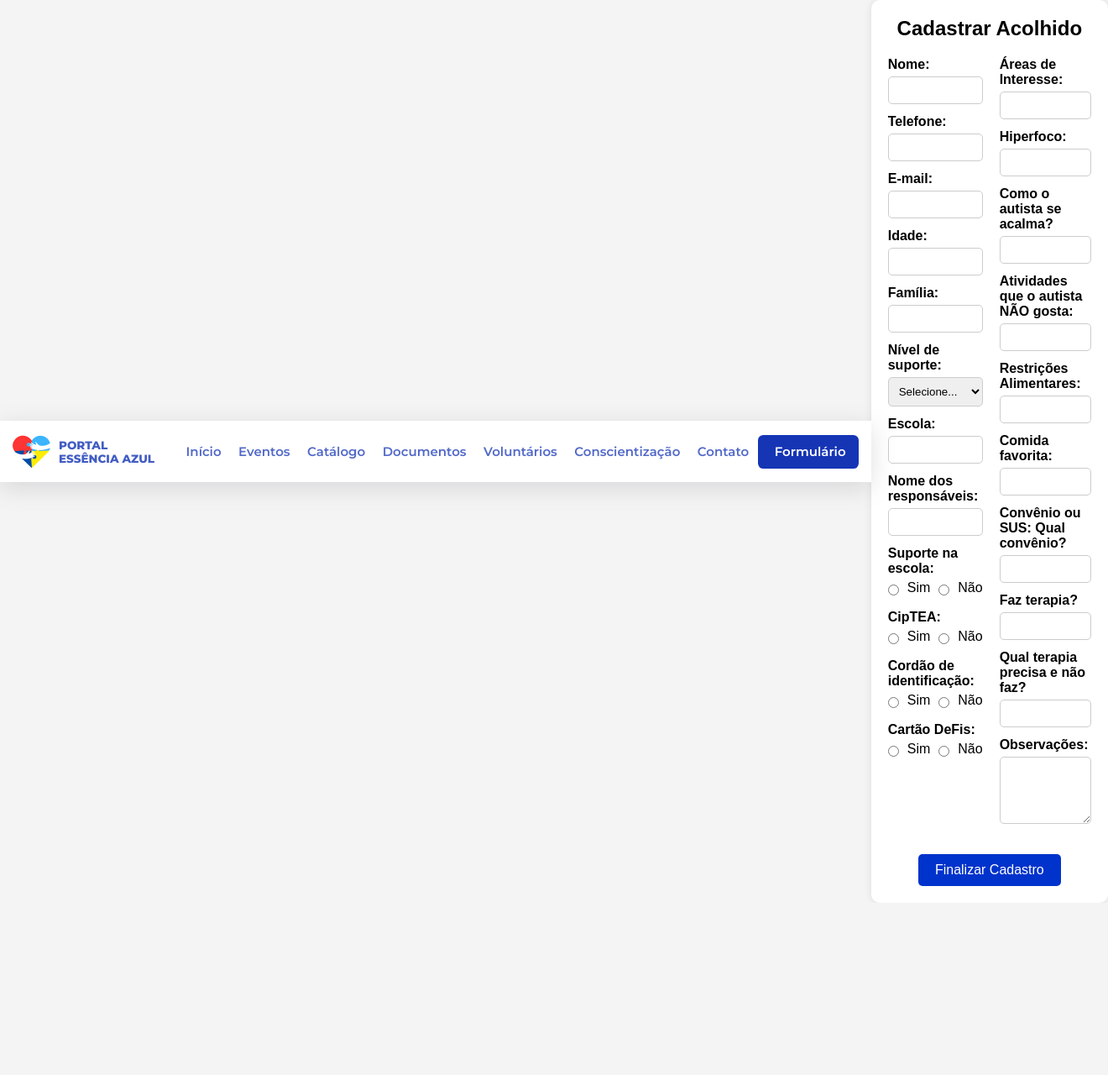
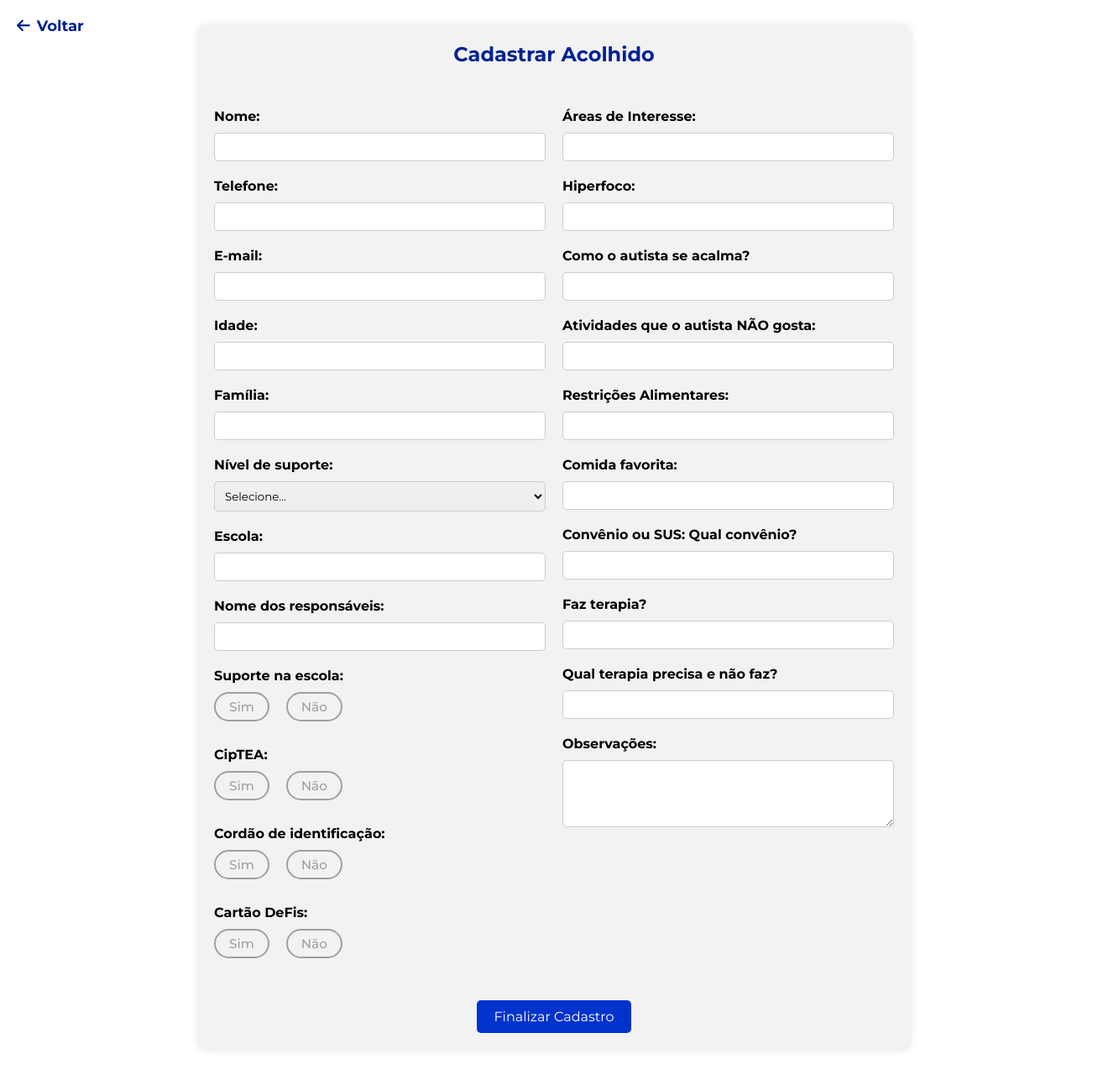
Before and after one commit to Ana-Livia-Lopes/Portal_essencia_azul, a PHP site: page /pages/cadastrar_acolhido.html in a window 1320 px wide. Shown: the whole page at 84% size. Before the commit the page ends 1055 px from the top, so only its background shows below. Run offline with PHP 8.4, Linux system fonts and the light colour scheme.

Commit message:
frontend pagina cad_acolhido, frontend seção acolhidos pagina gerenciamento

```diff
--- a/assets/css/cad_acolhido.css
+++ b/assets/css/cad_acolhido.css
@@ -2,29 +2,55 @@
     box-sizing: border-box;
     margin: 0;
     padding: 0;
-    font-family: Arial, sans-serif;
+    font-family: 'Montserrat';
 }
 
 body {
-    background-color: #f4f4f4;
+    align-items: center;
     display: flex;
-    justify-content: center;
+    flex-direction: column;
+}
+
+.voltar-div {
+    position: absolute;
+    top: 20px;
+    left: 20px;
+}
+
+.voltar-div:hover {
+    color:#0033CC;
+    cursor: pointer;
+}
+
+.voltar {
+    color: #002293;
+    display: flex;
     align-items: center;
-    min-height: 100vh;
+    text-decoration: none;
+    gap: 8px;
+    font-size: 18px;
+    transition: color 0.3s;
+}
+
+.voltar:hover {
+    color: #0033CC;
 }
 
 .container {
-    background: white;
+    background-color: #F2F2F2;
     padding: 20px;
     border-radius: 10px;
     box-shadow: 0px 0px 10px rgba(0, 0, 0, 0.1);
-    max-width: 800px;
+    max-width: 850px;
     width: 100%;
+    margin-top: 30px;
+    margin-bottom: 30px;
 }
 
 h2 {
     text-align: center;
-    margin-bottom: 20px;
+    margin-bottom: 50px;
+    color: #002293;
 }
 
 .form-container {
@@ -32,18 +58,18 @@ h2 {
     gap: 20px;
 }
 
-.form-column {
+.coluna {
     flex: 1;
 }
 
-.form-group {
+.label-input {
     margin-bottom: 12px;
 }
 
 label {
     font-weight: bold;
     display: block;
-    margin-bottom: 5px;
+    margin-bottom: 10px;
 }
 
 input, select, textarea {
@@ -58,13 +84,43 @@ textarea {
     height: 80px;
 }
 
-.radio-group {
-    display: flex;
-    gap: 10px;
+.label-input {
+    margin-bottom: 20px;
 }
 
-.radio-group label {
-    font-weight: normal;
+.label-input > label {
+    display: block;
+    margin-bottom: 10px;
+    font-weight: bold;
+    font-size: 1rem;
+}
+
+.radio {
+    display: flex;
+    gap: 20px;
+    flex-wrap: wrap;
+}
+
+.radio input[type="radio"] {
+    display: none;
+}
+
+.radio label {
+    padding: 6px 16px;
+    border: 2px solid #a0a0a0;
+    border-radius: 25px;
+    cursor: pointer;
+    transition: all 0.3s ease;
+    font-size: 0.95rem;
+    color: #a0a0a0;
+    user-select: none;
+    font-weight: 500;
+}
+
+.radio input[type="radio"]:checked + label {
+    background-color: #1535B5;
+    border: 2px solid #1535B5;
+    color: white;
 }
 
 .button-container {
--- /dev/null
+++ b/assets/css/contato.css
@@ -0,0 +1,4 @@
+* {
+    margin: 0;
+    padding: 0;
+}
--- a/pages/cadastrar_acolhido.html
+++ b/pages/cadastrar_acolhido.html
@@ -1,53 +1,54 @@
 <!DOCTYPE html>
 <html lang="pt-br">
+
 <head>
     <meta charset="UTF-8">
     <meta name="viewport" content="width=device-width, initial-scale=1.0">
-    <link rel="stylesheet" href="../assets/css/cad_acolhido.css">
-    <title>Cadastro</title>
+    <link rel="stylesheet" href="/css/cad_acolhido.css">
+    <link rel="stylesheet" href="https://cdnjs.cloudflare.com/ajax/libs/font-awesome/6.7.2/css/all.min.css">
+    <link
+        href="https://fonts.googleapis.com/css2?family=Montserrat:ital,wght@0,100..900;1,100..900&family=Noto+Sans+Arabic:wght@100..900&family=Noto+Serif+Old+Uyghur&display=swap"
+        rel="stylesheet">
+    <title>Cadastrar acolhido</title>
 </head>
+
 <body>
-    <header id="header"></header>
-    <script type="module">
-        import importComponent from "/js/importComponent.js";
-        importComponent(document.getElementById("header"), "/components/header.html");
-    </script>
-
+    <div class="voltar-div">
+        <h3><a class="voltar" href="/gerenciamento"><i class="fa-solid fa-arrow-left" style="color: '#002293;'"></i> Voltar</a></h3>
+    </div>
     <div class="container">
         <h2>Cadastrar Acolhido</h2>
-
         <form>
             <div class="form-container">
-                <!-- Coluna 1 -->
-                <div class="form-column">
-                    <div class="form-group">
+                <div class="coluna">
+                    <div class="label-input">
                         <label for="name">Nome:</label>
                         <input type="text" id="name">
                     </div>
 
-                    <div class="form-group">
+                    <div class="label-input">
                         <label for="phone">Telefone:</label>
                         <input type="text" id="phone">
                     </div>
 
-                    <div class="form-group">
+                    <div class="label-input">
                         <label for="email">E-mail:</label>
                         <input type="email" id="email">
                     </div>
 
-                    <div class="form-group">
+                    <div class="label-input">
                         <label for="age">Idade:</label>
                         <input type="number" id="age">
                     </div>
 
-                    <div class="form-group">
+                    <div class="label-input">
                         <label for="family">Família:</label>
                         <input type="text" id="family">
                     </div>
 
-                    <div class="form-group">
-                        <label for="support-level">Nível de suporte:</label>
-                        <select id="support-level">
+                    <div class="label-input">
+                        <label for="nivel-suporte">Nível de suporte:</label>
+                        <select id="nivel-suporte">
                             <option value="">Selecione...</option>
                             <option value="1">Nível 1</option>
                             <option value="2">Nível 2</option>
@@ -55,99 +56,110 @@
                         </select>
                     </div>
 
-                    <div class="form-group">
-                        <label for="school">Escola:</label>
-                        <input type="text" id="school">
+                    <div class="label-input">
+                        <label for="escola">Escola:</label>
+                        <input type="text" id="escola">
                     </div>
 
-                    <div class="form-group">
+                    <div class="label-input">
                         <label for="responsible">Nome dos responsáveis:</label>
                         <input type="text" id="responsible">
                     </div>
 
-                    <div class="form-group">
+                    <div class="label-input">
                         <label>Suporte na escola:</label>
-                        <div class="radio-group">
-                            <input type="radio" name="school-support" value="Sim"> <label>Sim</label>
-                            <input type="radio" name="school-support" value="Não"> <label>Não</label>
+                        <div class="radio">
+                            <input type="radio" id="escola-suporte-sim" name="escola-suporte" value="Sim">
+                            <label for="escola-suporte-sim">Sim</label>
+
+                            <input type="radio" id="escola-suporte-nao" name="escola-suporte" value="Não">
+                            <label for="escola-suporte-nao">Não</label>
                         </div>
                     </div>
 
-                    <div class="form-group">
+                    <div class="label-input">
                         <label>CipTEA:</label>
-                        <div class="radio-group">
-                            <input type="radio" name="ciptea" value="Sim"> <label>Sim</label>
-                            <input type="radio" name="ciptea" value="Não"> <label>Não</label>
+                        <div class="radio">
+                            <input type="radio" id="ciptea-sim" name="ciptea" value="Sim">
+                            <label for="ciptea-sim">Sim</label>
+
+                            <input type="radio" id="ciptea-nao" name="ciptea" value="Não">
+                            <label for="ciptea-nao">Não</label>
                         </div>
                     </div>
 
-                    <div class="form-group">
+                    <div class="label-input">
                         <label>Cordão de identificação:</label>
-                        <div class="radio-group">
-                            <input type="radio" name="cord" value="Sim"> <label>Sim</label>
-                            <input type="radio" name="cord" value="Não"> <label>Não</label>
+                        <div class="radio">
+                            <input type="radio" id="cordao-sim" name="cordao" value="Sim">
+                            <label for="cordao-sim">Sim</label>
+
+                            <input type="radio" id="cordao-nao" name="cordao" value="Não">
+                            <label for="cordao-nao">Não</label>
                         </div>
                     </div>
 
-                    <div class="form-group">
+                    <div class="label-input">
                         <label>Cartão DeFis:</label>
-                        <div class="radio-group">
-                            <input type="radio" name="defis" value="Sim"> <label>Sim</label>
-                            <input type="radio" name="defis" value="Não"> <label>Não</label>
+                        <div class="radio">
+                            <input type="radio" id="defis-sim" name="defis" value="Sim">
+                            <label for="defis-sim">Sim</label>
+
+                            <input type="radio" id="defis-nao" name="defis" value="Não">
+                            <label for="defis-nao">Não</label>
                         </div>
                     </div>
                 </div>
 
-                <!-- Coluna 2 -->
-                <div class="form-column">
-                    <div class="form-group">
-                        <label for="interest">Áreas de Interesse:</label>
-                        <input type="text" id="interest">
+                <div class="coluna">
+                    <div class="label-input">
+                        <label for="interesse">Áreas de Interesse:</label>
+                        <input type="text" id="interesse">
                     </div>
 
-                    <div class="form-group">
-                        <label for="hyperfocus">Hiperfoco:</label>
-                        <input type="text" id="hyperfocus">
+                    <div class="label-input">
+                        <label for="hiperfoco">Hiperfoco:</label>
+                        <input type="text" id="hiperfoco">
                     </div>
 
-                    <div class="form-group">
-                        <label for="calm">Como o autista se acalma?</label>
-                        <input type="text" id="calm">
+                    <div class="label-input">
+                        <label for="comoacalma">Como o autista se acalma?</label>
+                        <input type="text" id="comoacalma">
                     </div>
 
-                    <div class="form-group">
-                        <label for="dislikes">Atividades que o autista NÃO gosta:</label>
-                        <input type="text" id="dislikes">
+                    <div class="label-input">
+                        <label for="naogosta">Atividades que o autista NÃO gosta:</label>
+                        <input type="text" id="naogosta">
                     </div>
 
-                    <div class="form-group">
-                        <label for="restrictions">Restrições Alimentares:</label>
-                        <input type="text" id="restrictions">
+                    <div class="label-input">
+                        <label for="restricoes">Restrições Alimentares:</label>
+                        <input type="text" id="restricoes">
                     </div>
 
-                    <div class="form-group">
-                        <label for="favorite-food">Comida favorita:</label>
-                        <input type="text" id="favorite-food">
+                    <div class="label-input">
+                        <label for="comida-fav">Comida favorita:</label>
+                        <input type="text" id="comida-fav">
                     </div>
 
-                    <div class="form-group">
-                        <label for="insurance">Convênio ou SUS: Qual convênio?</label>
-                        <input type="text" id="insurance">
+                    <div class="label-input">
+                        <label for="convenio">Convênio ou SUS: Qual convênio?</label>
+                        <input type="text" id="convenio">
                     </div>
 
-                    <div class="form-group">
-                        <label for="therapy">Faz terapia?</label>
-                        <input type="text" id="therapy">
+                    <div class="label-input">
+                        <label for="terapia">Faz terapia?</label>
+                        <input type="text" id="terapia">
                     </div>
 
-                    <div class="form-group">
-                        <label for="needed-therapy">Qual terapia precisa e não faz?</label>
-                        <input type="text" id="needed-therapy">
+                    <div class="label-input">
+                        <label for="precisa-terapia">Qual terapia precisa e não faz?</label>
+                        <input type="text" id="precisa-terapia">
                     </div>
 
-                    <div class="form-group">
-                        <label for="observations">Observações:</label>
-                        <textarea id="observations"></textarea>
+                    <div class="label-input">
+                        <label for="observacoes">Observações:</label>
+                        <textarea id="observacoes"></textarea>
                     </div>
                 </div>
             </div>
@@ -157,6 +169,6 @@
             </div>
         </form>
     </div>
+</body>
 
-</body>
 </html>
--- a/pages/contato.html
+++ b/pages/contato.html
@@ -3,6 +3,7 @@
     <head>
         <meta charset="UTF-8">
         <meta name="viewport" content="width=device-width, initial-scale=1.0">
+        <link rel="stylesheet" href="/css/contato.css">
         <title>Contato - Portal Essência Azul</title>
     </head>
     <body>
```
Also changed, not shown: assets/css/gerenciamento.css (+184 -1 lines), pages/gerenciamento.html (+152 -8 lines).
